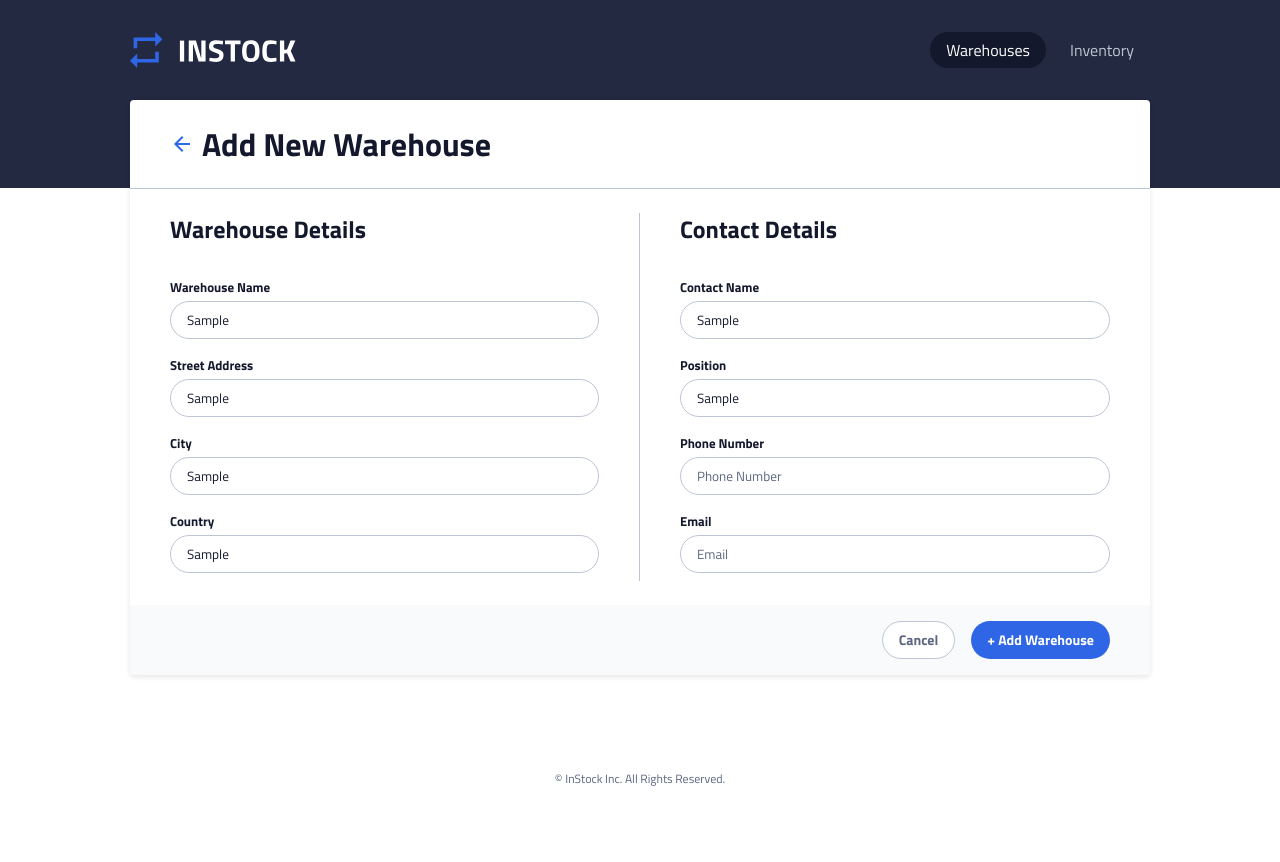
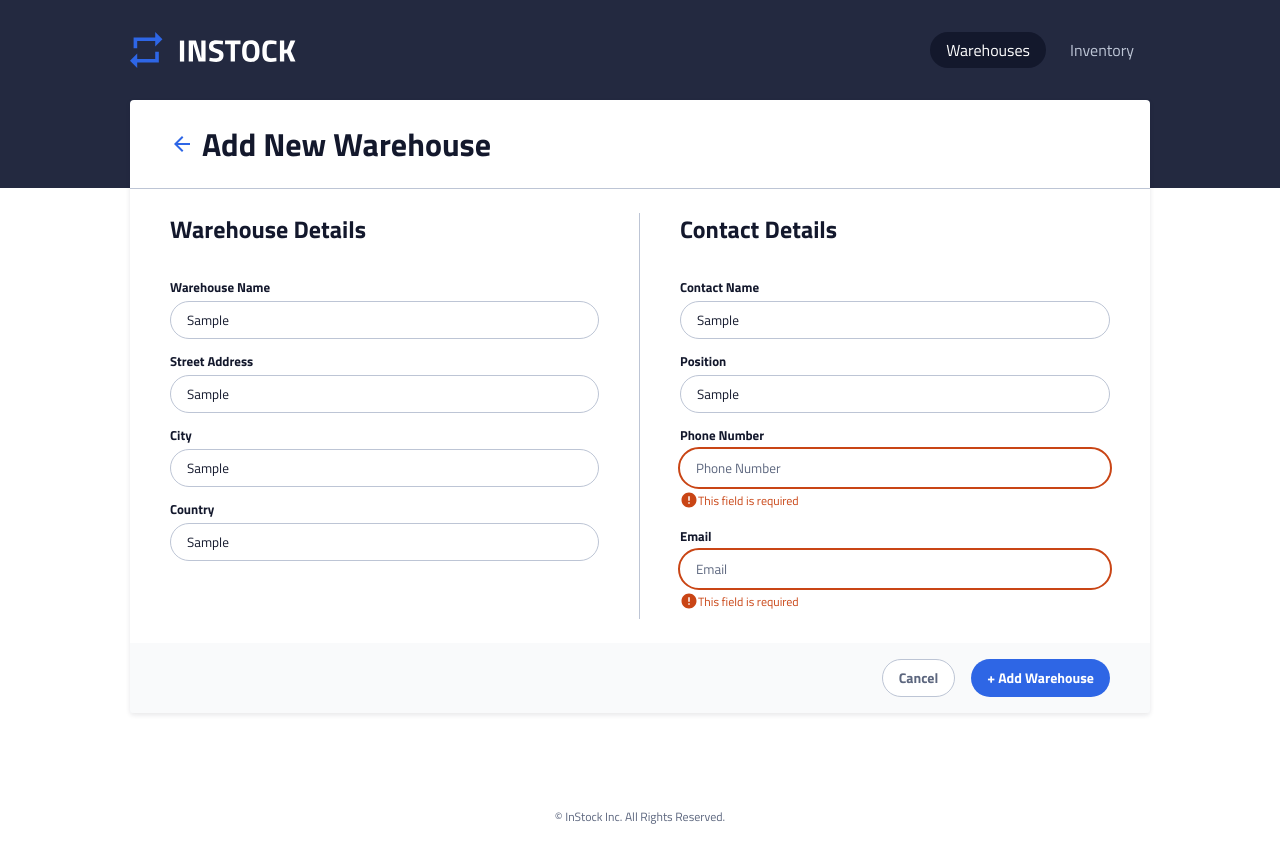
Before and after one commit to brainstation-instock/team2-instock-client, a React (Create React App) app: page /warehouses/add in a window 1280 px wide. Both pictures are taken after typing "Sample", "Sample", "Sample", "Sample", "Sample", "Sample" into the empty fields and a click on the button "+ Add Warehouse". Shown: the top 862 px of the page. Before the commit the page ends 836 px from the top, so only its background shows below. Built offline with nearby package versions, Linux system fonts and the light colour scheme; no server answers.

Commit message:
fix form validation on add warehouse

```diff
--- a/src/components/AddWarehouse/AddWarehouse.js
+++ b/src/components/AddWarehouse/AddWarehouse.js
@@ -1,9 +1,11 @@
-import React, { useState } from 'react';
+import React, { useState, useRef } from 'react';
 import './AddWarehouse.scss';
 import Header from '../Header/Header';
 import back from '../../assets/icons/arrow_back-24px.svg';
-import { Link } from 'react-router-dom';
+import { Link, useNavigate } from 'react-router-dom';
 import axios from 'axios';
+import errorLogo from '../../assets/icons/error-24px.svg';
+import { convertToPhone, isEmailValid } from '../../utils/validation';
 
 const baseUrl = process.env.REACT_APP_BASE_URL;
 
@@ -21,6 +23,12 @@ function AddWarehouse() {
         contact_email: ''
     });
 
+    const [isFormSubmitted, setIsFormSubmitted] = useState(false);
+    const errorRef = useRef({});
+    const isFormValid = useRef(null);
+
+    const navigate = useNavigate();
+
     // function that updates the form fields
     const handleChange = (e) => {
         const { name, value } = e.target;
@@ -28,14 +36,62 @@ function AddWarehouse() {
             ...prevState,
             [name]: value
         }))
+        errorRef.current[name] = '';
     }
 
     // Function to post new data and return to the warehouse list
     const handleAdd = async () => {
+
+        if(!formData.warehouse_name){
+            errorRef.current.warehouse_name = 'This field is required';
+        }
+
+        if(!formData.address){
+            errorRef.current.address = 'This field is required';
+        }
+
+        if(!formData.city){
+            errorRef.current.city = 'This field is required';
+        }
+
+        if(!formData.country){
+            errorRef.current.country = 'This field is required';
+        }
+
+        if(!formData.contact_name){
+            errorRef.current.contact_name = 'This field is required';
+        }
+
+        if(!formData.contact_position){
+            errorRef.current.contact_position = 'This field is required';
+        }
+
+        if(!formData.contact_phone){
+            errorRef.current.contact_phone = 'This field is required';
+        }else{
+            errorRef.current.contact_phone = convertToPhone(formData.contact_phone).isValid ? '' : convertToPhone(formData.contact_phone).message;
+        }
+
+        if(!formData.contact_email){
+            errorRef.current.contact_email = 'This field is required';
+        }
+        else{
+            errorRef.current.contact_email = isEmailValid(formData.contact_email);
+        }
+
+        setIsFormSubmitted({});
+
+        if(!errorRef.current.warehouse_name && !errorRef.current.address && !errorRef.current.city && !errorRef.current.contact_name && !errorRef.current.contact_position && !errorRef.current.contact_phone && !errorRef.current.contact_email){
+            isFormValid.current = true;
+        }
+
+        console.log(errorRef.current);
+
         try {
-            await axios.post(`${baseUrl}/api/warehouses/`, formData);
-            return <Link to='..' />
-            ;
+            if(isFormValid.current){
+                const response = await axios.post(`${baseUrl}/api/warehouses/`, formData);
+                navigate('/');
+            }
         } catch (error) {
             console.error(error);
         }
@@ -54,26 +110,53 @@ function AddWarehouse() {
                         <form className='details__form-warehouse'>
                             <h2 className='details__form-heading'>Warehouse Details</h2>
                             <label htmlFor='warehouse-name' className='details__form-label'>Warehouse Name</label>
-                            <input className='details__form-input' id='warehouse-name' placeholder="Warehouse Name" name='warehouse_name' value={formData.warehouse_name} onChange={handleChange} />
+                            <input className={`details__form-input ${isFormSubmitted && errorRef.current.warehouse_name ? 'details__form-input--error' : ''}`}
+                            id='warehouse-name' placeholder="Warehouse Name" name='warehouse_name' value={formData.warehouse_name}
+                             onChange={handleChange}
+                            />
+                            <span className={`details__error details__error${isFormSubmitted && errorRef.current.warehouse_name ? '--show' : ''}`}>
+                                <img className='details__icon' src={errorLogo} alt="red circle with a exclamation inside" />{errorRef.current.warehouse_name}
+                            </span>
                             <label htmlFor='street-address' className='details__form-label'>Street Address</label>
-                            <input className='details__form-input' id='street-address' placeholder="Street Address" name='address' value={formData.address} onChange={handleChange} />
+                            <input className={`details__form-input ${isFormSubmitted && errorRef.current.address ? 'details__form-input--error' : ''}`} id='street-address' placeholder="Street Address" name='address' value={formData.address} onChange={handleChange} />
+                            <span className={`details__error details__error${isFormSubmitted && errorRef.current.address ? '--show' : ''}`}>
+                                <img className='details__icon' src={errorLogo} alt="red circle with a exclamation inside" />{errorRef.current.address}
+                            </span>
                             <label htmlFor='city' className='details__form-label'>City</label>
-                            <input className='details__form-input' id='city' placeholder="City" name='city' value={formData.city} onChange={handleChange} />
+                            <input className={`details__form-input ${isFormSubmitted && errorRef.current.city ? 'details__form-input--error' : ''}`} id='city' placeholder="City" name='city' value={formData.city} onChange={handleChange} />
+                            <span className={`details__error details__error${isFormSubmitted && errorRef.current.city ? '--show' : ''}`}>
+                                <img className='details__icon' src={errorLogo} alt="red circle with a exclamation inside" />{errorRef.current.city}
+                            </span>
                             <label htmlFor='country' className='details__form-label'>Country</label>
-                            <input className='details__form-input' id='country' placeholder="Country" name='country' value={formData.country} onChange={handleChange} />
+                            <input className={`details__form-input ${isFormSubmitted && errorRef.current.country ? 'details__form-input--error' : ''}`} id='country' placeholder="Country" name='country' value={formData.country} onChange={handleChange} />
+                            <span className={`details__error details__error${isFormSubmitted && errorRef.current.country ? '--show' : ''}`}>
+                                <img className='details__icon' src={errorLogo} alt="red circle with a exclamation inside" />{errorRef.current.country}
+                            </span>
                         </form>
                     </section>
                     <section className='details__form' id='details__contact'>
                         <form className='details__form-contact'>
                             <h2 className='details__form-heading'>Contact Details</h2>
                             <label htmlFor='contact-name' className='details__form-label'>Contact Name</label>
-                            <input className='details__form-input' id='contact-name' placeholder="Contact Name" name='contact_name' value={formData.contact_name} onChange={handleChange} />
+                            <input className={`details__form-input ${isFormSubmitted && errorRef.current.contact_name ? 'details__form-input--error' : ''}`} id='contact-name' placeholder="Contact Name" name='contact_name' value={formData.contact_name} onChange={handleChange} />
+                            <span className={`details__error details__error${isFormSubmitted && errorRef.current.contact_name ? '--show' : ''}`}>
+                                <img className='details__icon' src={errorLogo} alt="red circle with a exclamation inside" />{errorRef.current.contact_name}
+                            </span>
                             <label htmlFor='position' className='details__form-label'>Position</label>
-                            <input className='details__form-input' id='position' placeholder="Position" name='contact_position' value={formData.contact_position} onChange={handleChange} />
+                            <input className={`details__form-input ${isFormSubmitted && errorRef.current.contact_position ? 'details__form-input--error' : ''}`} id='position' placeholder="Position" name='contact_position' value={formData.contact_position} onChange={handleChange} />
+                            <span className={`details__error details__error${isFormSubmitted && errorRef.current.contact_position ? '--show' : ''}`}>
+                                <img className='details__icon' src={errorLogo} alt="red circle with a exclamation inside" />{errorRef.current.contact_position}
+                            </span>
                             <label htmlFor='phone-number' className='details__form-label'>Phone Number</label>
-                            <input className='details__form-input' id='phone-number' placeholder="Phone Number" name='contact_phone' value={formData.contact_phone} onChange={handleChange} />
+                            <input className={`details__form-input ${isFormSubmitted && errorRef.current.contact_phone ? 'details__form-input--error' : ''}`} id='phone-number' placeholder="Phone Number" name='contact_phone' value={formData.contact_phone} onChange={handleChange} />
+                            <span className={`details__error details__error${isFormSubmitted && errorRef.current.contact_phone ? '--show' : ''}`}>
+                                <img className='details__icon' src={errorLogo} alt="red circle with a exclamation inside" />{errorRef.current.contact_phone}
+                            </span>
                             <label htmlFor='email' className='details__form-label'>Email</label>
-                            <input className='details__form-input' id='email' placeholder="Email" name='contact_email' value={formData.contact_email} onChange={handleChange} />
+                            <input className={`details__form-input ${isFormSubmitted && errorRef.current.contact_email ? 'details__form-input--error' : ''}`} id='email' placeholder="Email" name='contact_email' value={formData.contact_email} onChange={handleChange} />
+                            <span className={`details__error details__error${isFormSubmitted && errorRef.current.contact_email ? '--show' : ''}`}>
+                                <img className='details__icon' src={errorLogo} alt="red circle with a exclamation inside" />{errorRef.current.contact_email}
+                            </span>
                         </form>
                     </section>
                 </article>
--- a/src/components/AddWarehouse/AddWarehouse.scss
+++ b/src/components/AddWarehouse/AddWarehouse.scss
@@ -116,10 +116,13 @@
     }
 
     &-input {
-        margin-bottom: 0.5rem;
-
+        margin-bottom: 0.25rem;
         &::placeholder {
             color: $secondary1;
+        }
+        &--error{
+            outline: 2px solid #C94515;
+            border: none;
         }
     }
 
@@ -154,3 +157,22 @@
         border-right: none;
     }
 }
+
+.details{
+    &__error{
+        display: none;
+        margin-bottom: 0.5rem;
+        font-size: 0.75rem;
+        font-weight: 1.5;
+        color: #C94515;
+
+        &--show{
+            display: flex;
+        }
+    }
+
+    &__icon{
+        max-width: 1.125rem;
+        max-height: 1.125rem;
+    }
+}
--- /dev/null
+++ b/src/utils/validation.js
@@ -0,0 +1,75 @@
+export function isEmailValid(email) {
+    const emailRegex = /^[-!#$%&'*+\/0-9=?A-Z^_a-z{|}~](\.?[-!#$%&'*+\/0-9=?A-Z^_a-z`{|}~])*@[a-zA-Z0-9](-*\.?[a-zA-Z0-9])*\.[a-zA-Z](-?[a-zA-Z0-9])+$/
+    if (!email || !emailRegex.test(email)) {
+        return 'Incorrect Format';
+    }
+
+    const parts = email.split("@");
+    if (parts[1].split(".").some(part => part.length > 63)) {
+        return 'Incorrect Format';
+    }
+
+    return ''; // No error message means the email is valid
+}
+
+export function convertToPhone(string) {
+    let numbers = '';
+    let pointer = 0;
+    let output = '';
+
+    while(pointer < string.length){
+        const parsed = parseInt(string[pointer]);
+        if(parsed || parsed === 0){
+            numbers += parsed;
+        }
+        pointer++;
+    }
+
+    if(numbers.length < 10 || numbers.length > 11){
+        return {
+            isValid: false,
+            output: string,
+            message: 'Must be 10 or 11 digits'
+        };
+    }
+
+    pointer = 0;
+
+    if(numbers.length === 10){
+        output += '+1 (';
+        while(pointer < numbers.length){
+            output += numbers[pointer];
+            if(pointer === 2){
+                output += ') ';
+            }
+            if(pointer === 5){
+                output += '-';
+            }
+            pointer++;
+        }
+    }
+    else{
+        output += '+';
+        while(pointer < numbers.length){
+            output += numbers[pointer];
+
+            if(pointer === 0){
+                output += ' ('
+            }
+
+            if(pointer === 3){
+                output += ') ';
+            }
+
+            if(pointer === 6){
+                output += '-';
+            }
+            pointer++;
+        }
+    }
+    return {
+        isValid: true,
+        message: 'Phone is Valid',
+        output
+    }
+};
```
